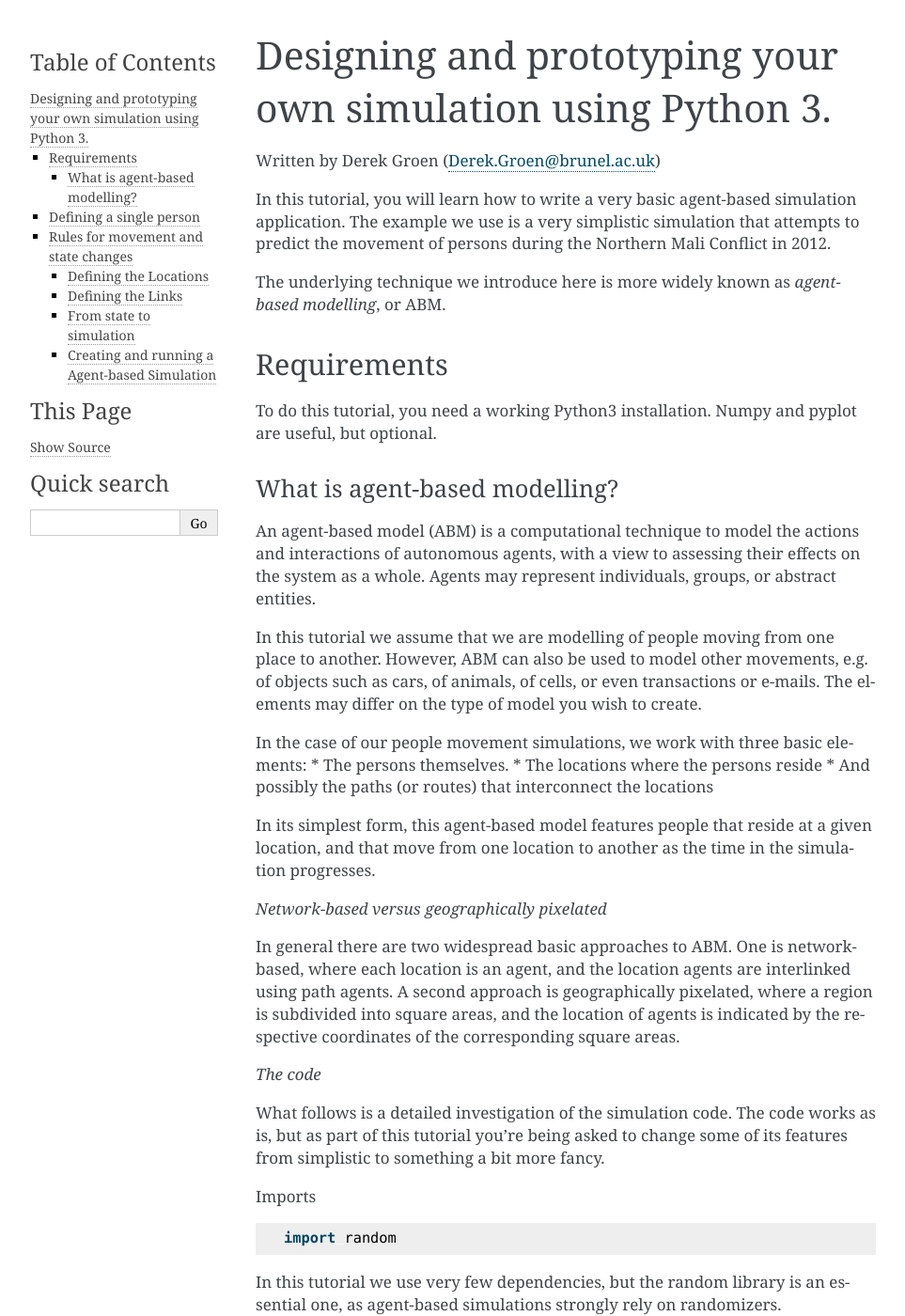
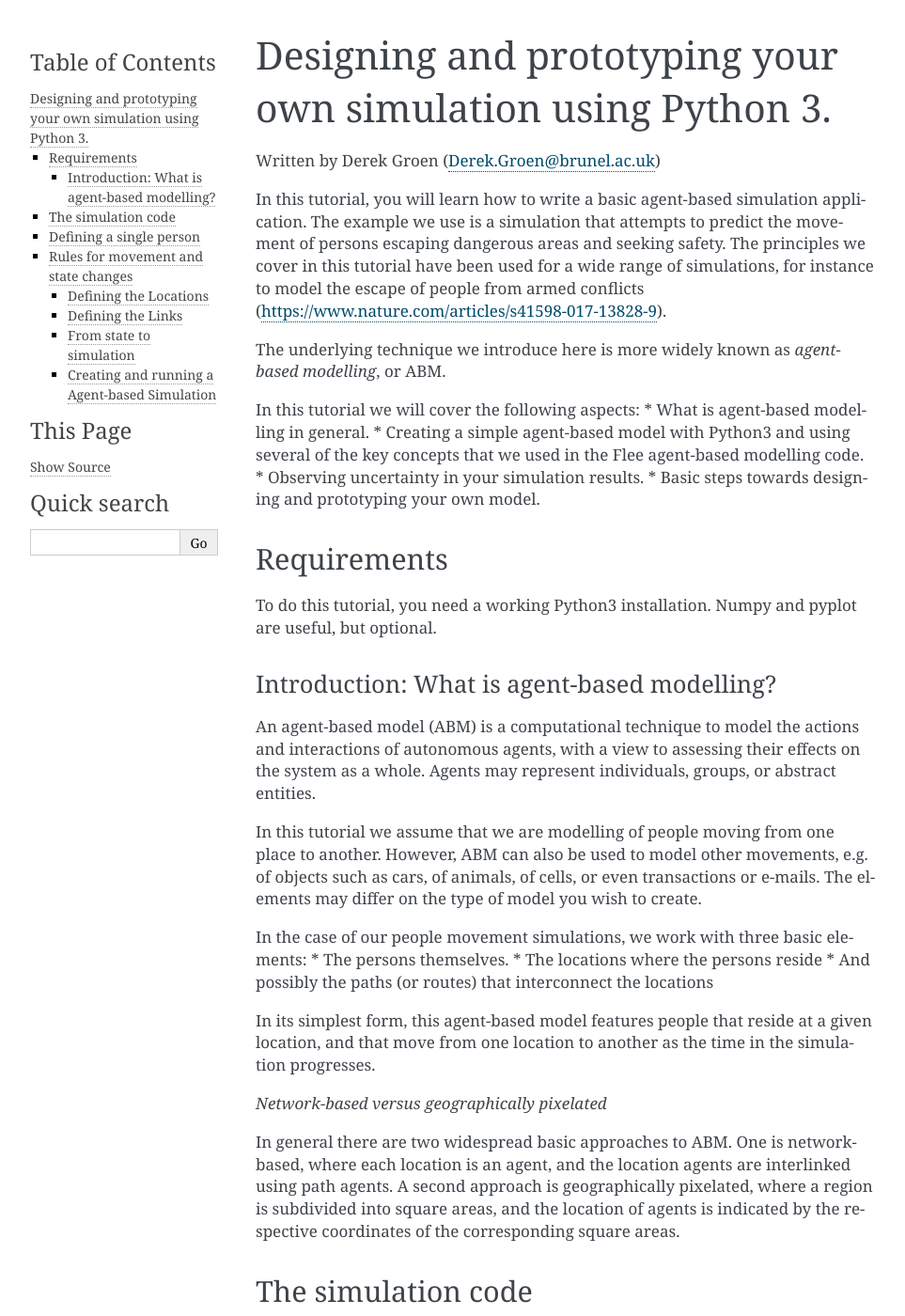
Before and after one commit to djgroen/student-resources, a Sphinx documentation site: the page built from docs/python-abm.rst, in a window 1280 px wide and 1400 px high. Shown: the whole window at 94% size, without its empty margins (148-1111 px from the left). Built offline with Sphinx 7.4.7, drawn with Linux system fonts in a browser that asks for light colours; some of the changed text lies outside the part shown.

Commit message:
Update python-abm.rst

```diff
--- a/docs/python-abm.rst
+++ b/docs/python-abm.rst
@@ -5,9 +5,16 @@ Designing and prototyping your own simulation using Python 3.
 
 Written by Derek Groen (Derek.Groen@brunel.ac.uk)
 
-In this tutorial, you will learn how to write a very basic agent-based simulation application. The example we use is a very simplistic simulation that attempts to predict the movement of persons during the Northern Mali Conflict in 2012.
+In this tutorial, you will learn how to write a basic agent-based simulation application. The example we use is a simulation that attempts to predict the movement of persons escaping dangerous areas and seeking safety. The principles we cover in this tutorial have been used for a wide range of simulations, for instance to model the escape of people from armed conflicts (https://www.nature.com/articles/s41598-017-13828-9).
 
 The underlying technique we introduce here is more widely known as *agent-based modelling*, or ABM.
+
+In this tutorial we will cover the following aspects:
+* What is agent-based modelling in general.
+* Creating a simple agent-based model with Python3 and using several of the key concepts that we used in the Flee agent-based modelling code.
+* Observing uncertainty in your simulation results.
+* Basic steps towards designing and prototyping your own model.
+
 
 ------------
 Requirements
@@ -16,7 +23,7 @@ Requirements
 To do this tutorial, you need a working Python3 installation. Numpy and pyplot are useful, but optional.
 
 ==============================
-What is agent-based modelling?
+Introduction: What is agent-based modelling?
 ==============================
 
 An agent-based model (ABM) is a computational technique to model the actions and interactions of autonomous agents, with a view to assessing their effects on the system as a whole. Agents may represent individuals, groups, or abstract entities.
@@ -36,18 +43,17 @@ simulation progresses.
 
 In general there are two widespread basic approaches to ABM. One is network-based, where each location is an agent, and the location agents are interlinked using path agents. A second approach is geographically pixelated, where a region is subdivided into square areas, and the location of agents is indicated by the respective coordinates of the corresponding square areas.
 
-*The code*
+-------------------
+The simulation code
+-------------------
 
-What follows is a detailed investigation of the simulation code. The code works
-as is, but as part of this tutorial you're being asked to change some of its
-features from simplistic to something a bit more fancy.
+What follows is a step-by-step explanation how you can use Python3 to build such a simulation code. The code works as is, but as part of this tutorial you're being asked to change some of its features from simplistic to something a bit more fancy.
 
 Imports
 ::
   import random
 
-In this tutorial we use very few dependencies, but the random library is an
-essential one, as agent-based simulations strongly rely on randomizers.
+In this tutorial we use very few dependencies, but the random library is an essential one, as agent-based simulations strongly rely on randomizers.
 
 ------------------------
 Defining a single person
```
